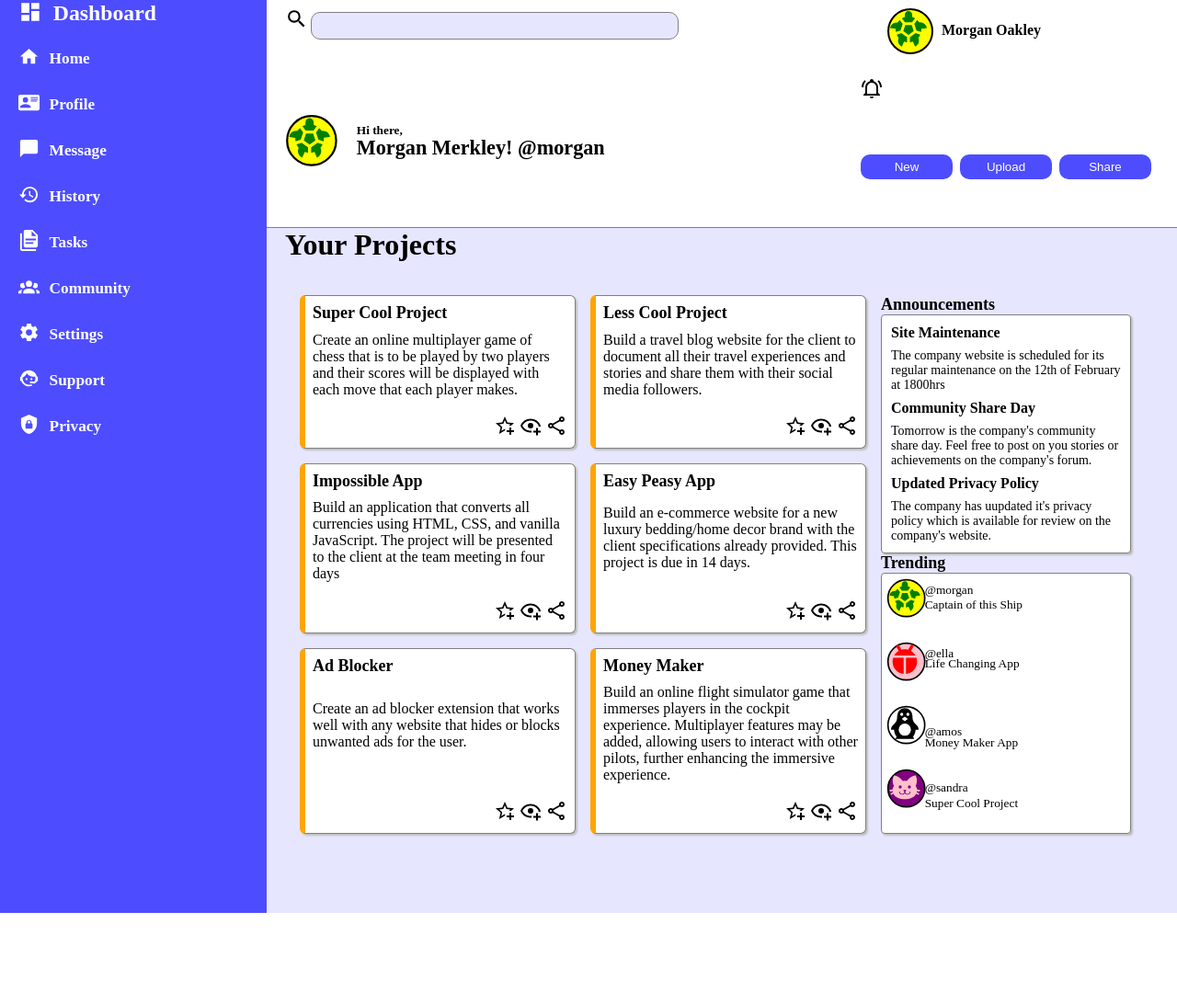
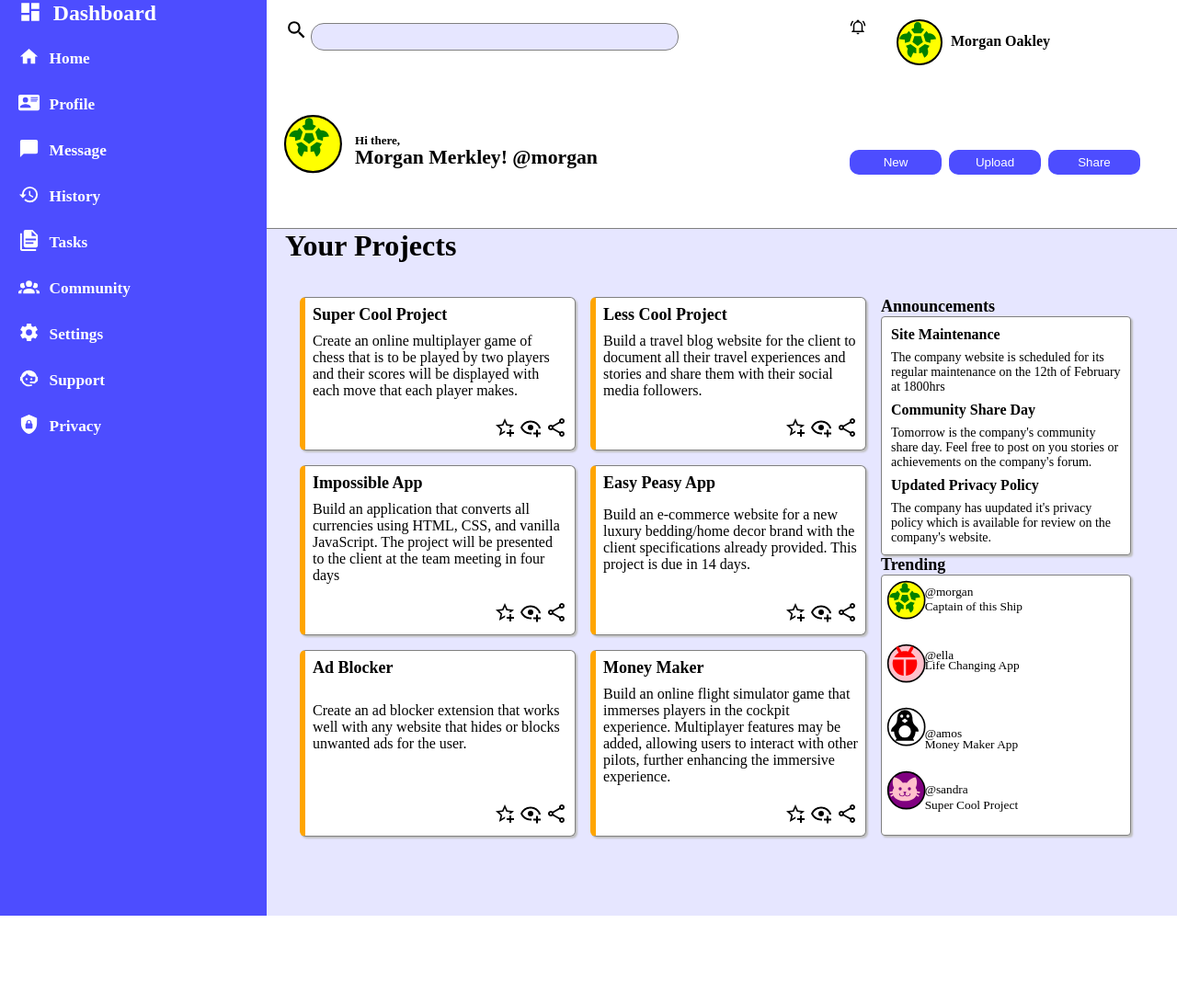
Before and after one commit to vmumbi653/Admin-Dashboard, a plain HTML site: page index.html in a window 1280 px wide. Shown: the whole page at 92% size. Drawn offline with Linux system fonts and the light colour scheme.

Commit message:
CHANGE POSITION OF ICON IN HEADER CONTAINER.
I have changed the position of the icon to better align with the three buttons.

```diff
--- a/index.html
+++ b/index.html
@@ -18,7 +18,7 @@
             </div>
 
             <div class="user-icon">
-                <svg xmlns="http://www.w3.org/2000/svg" viewBox="0 0 24 24" width="24" height="24" x="55" y="15" class="bell">
+                <svg xmlns="http://www.w3.org/2000/svg" viewBox="0 0 24 24" width="18" height="18" x="55" y="15" class="bell">
                     <path d="M10,21H14A2,2 0 0,1 12,23A2,2 0 0,1 10,21M21,19V20H3V19L5,17V11C5,7.9 7.03,5.17 10,4.29C10,4.19 10,4.1 10,4A2,2 0 0,1 12,2A2,2 0 0,1 14,4C14,4.1 14,4.19 14,4.29C16.97,5.17 19,7.9 19,11V17L21,19M17,11A5,5 0 0,0 12,6A5,5 0 0,0 7,11V18H17V11M19.75,3.19L18.33,4.61C20.04,6.3 21,8.6 21,11H23C23,8.07 21.84,5.25 19.75,3.19M1,11H3C3,8.6 3.96,6.3 5.67,4.61L4.25,3.19C2.16,5.25 1,8.07 1,11Z" />
                 </svg>
                 <svg xmlns="http://www.w3.org/2000/svg" viewBox="0 0 50 50" width="450" height="450"class="turtle-icon"  fill="green">
@@ -30,11 +30,11 @@
 
             </div>
             <div class="user-info">
-                <svg xmlns="http://www.w3.org/2000/svg" viewBox="0 0 45 45" class="turtle-icon" fill="green">
-                    <circle cy="13" cx="13" r="12" stroke="black" stroke-width="1" fill="yellow"/>
+                <svg xmlns="http://www.w3.org/2000/svg" viewBox="0 0 46 46" class="turtle-icon" fill="green">
+                    <circle cy="15" cx="14" r="14" stroke="black" stroke-width="1" fill="yellow"/>
                     <path d="M8.47,5.95C8.95,5.67 9.47,5.44 10,5.28V4C10,2.9 10.87,2 11.97,1.97C13.13,2 14,2.9 14,4V5.28C14.53,5.45 15.05,5.67 15.53,5.95L13.93,8.07H10.07L8.47,5.95M19,12C19,12.5 18.95,12.95 18.86,13.4L16.33,12.62L15.14,8.96L16.74,6.85C17.17,7.25 17.55,7.7 17.88,8.2C18.67,8.13 19.43,8.25 20.11,8.59C21.14,9.12 21.84,10.13 22,11.28L19,11.64C19,11.76 19,11.88 19,12M5,12C5,11.88 5,11.76 5,11.65L2,11.28C2.16,10.13 2.86,9.12 3.89,8.59C4.57,8.25 5.34,8.13 6.08,8.26C6.41,7.75 6.79,7.28 7.24,6.87L8.86,8.95L7.67,12.62L5.14,13.4C5.05,12.95 5,12.5 5,12M10.24,9.57H13.76L14.85,12.93L12,15L9.15,12.93L10.24,9.57M8.13,14.05L11.25,16.31V18.96C10.68,18.9 10.13,18.77 9.62,18.58L8.39,21.34C7.33,20.87 6.57,19.9 6.37,18.76C6.23,18 6.35,17.24 6.69,16.56C6.24,16.04 5.87,15.46 5.59,14.82L8.13,14.05M15.87,14.05L18.41,14.82C18.13,15.46 17.76,16.04 17.31,16.56C17.65,17.24 17.77,18 17.64,18.76C17.43,19.9 16.67,20.87 15.61,21.34L14.39,18.58C13.86,18.77 13.33,18.94 12.75,19V16.31L15.87,14.05Z" />
-                    <text x="35" y="10" font-size="6"  fill="black" font-weight="bold">Hi there,</text>
-                    <text x="35" y="20" font-size="10" fill="black" font-weight="bold">Morgan Merkley! @morgan</text>
+                    <text x="35" y="15" font-size="6"  fill="black" font-weight="bold">Hi there,</text>
+                    <text x="35" y="25" font-size="10" fill="black" font-weight="bold">Morgan Merkley! @morgan</text>
 
                 </svg>
             </div>
--- a/style.css
+++ b/style.css
@@ -22,7 +22,7 @@ html body {
 .header {
     grid-column: 2/4;
     border-bottom: 1px solid grey;
-    padding: 8px;
+    padding: 20px;
 
 }
 .header {
@@ -33,13 +33,17 @@ html body {
     box-sizing: border-box;
     padding-left: 20px;
 
+
 }
 .user-icon {
     justify-self: start;
     place-self: center-stretch;
+    display: grid;
+    grid-template-columns: 50px 50px;
 }
 .bell {
-    justify-self: start;
+    justify-content: start;
+
 }
 .user-info {
     place-self: center-stretch;
@@ -163,7 +167,7 @@ p {
 input {
     width: 400px;
     height: 30px;
-    border-radius: 10px;
+    border-radius: 14px;
     border: 1px solid grey;
     background-color: #e6e6ff;
 }
@@ -194,6 +198,7 @@ button {
     align-items: flex-start;
     gap: 8px;
     padding-right: 20px;
+
 }
 
 .turtle-icon {
```
